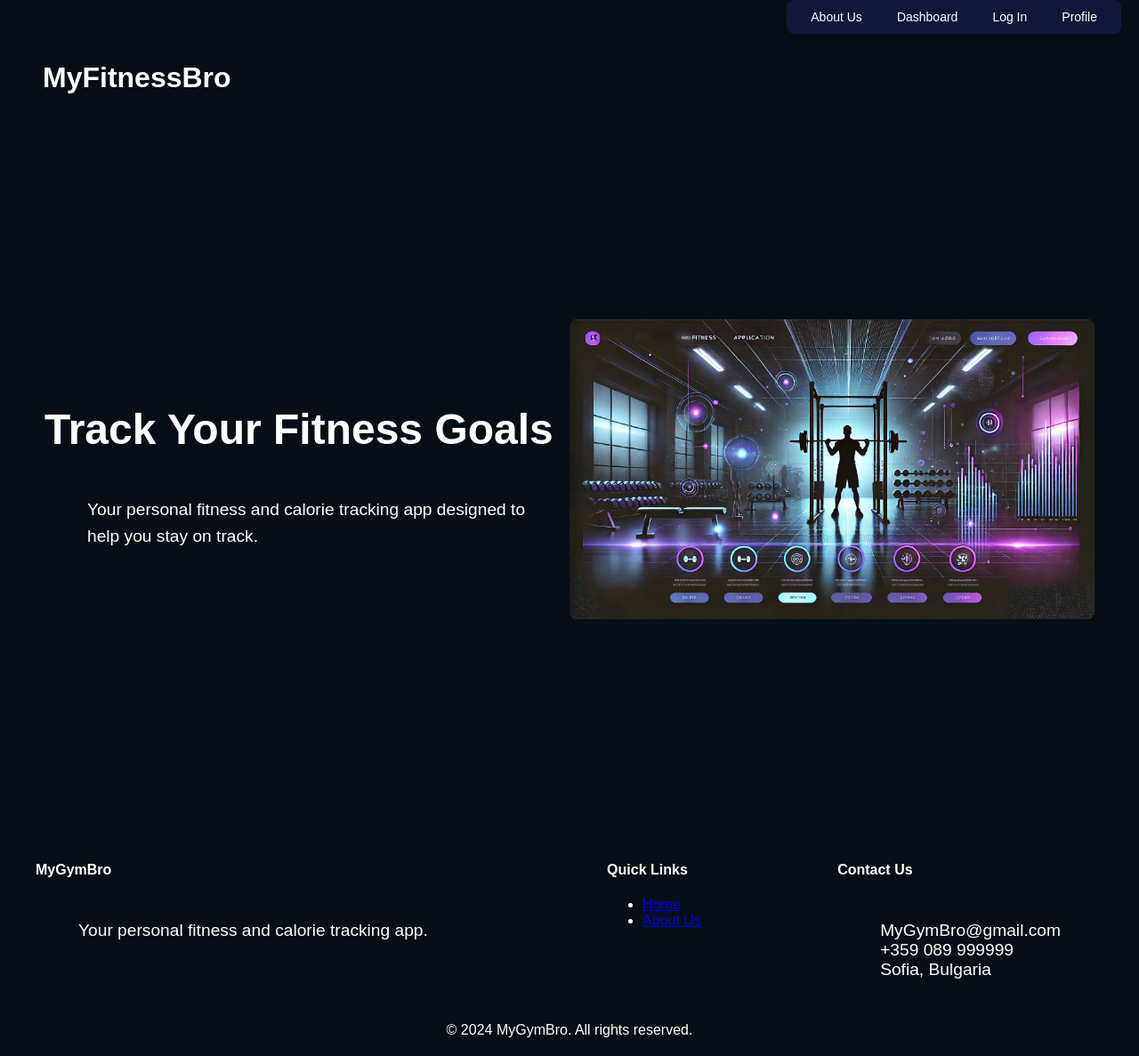
After one commit to Plamen-Lazarov/Fitness_Tracker, a Django app: template templates/common/home_logged_in.html in a window 1280 px wide. The commit adds this page. Shown: the whole page at 89% size. Run offline with Django 5.2, Linux system fonts and the light colour scheme; the template is opened without the code that fills it, so the values that code supplies are empty.

Commit message:
Make it possible to log in with username or email, and changed the button on home page functionality depending on your log status

```diff
--- a/Fitness_Tracker/accounts/urls.py
+++ b/Fitness_Tracker/accounts/urls.py
@@ -1,9 +1,9 @@
 from django.contrib.auth.views import LoginView,LogoutView
 from django.urls import path
-from Fitness_Tracker.accounts.views import HomeView, UserRegisterView
+from Fitness_Tracker.accounts.views import home_view, UserRegisterView, HomeView
 
 urlpatterns = [
-    path('', HomeView , name='home'),
+    path('', HomeView.as_view() , name='home'),
     path('register/', UserRegisterView.as_view() , name='register'),
     path('login/', LoginView.as_view(), name='login'),
     path('logout/', LogoutView.as_view(), name='logout'),
--- a/Fitness_Tracker/settings.py
+++ b/Fitness_Tracker/settings.py
@@ -86,6 +86,10 @@ DATABASES = {
     }
 }
 
+AUTHENTICATION_BACKENDS = [
+    'Fitness_Tracker.accounts.authentication.EmailOrUsernameModelBackend',
+    'django.contrib.auth.backends.ModelBackend',
+]
 
 # Password validation
 # https://docs.djangoproject.com/en/5.1/ref/settings/#auth-password-validators
--- a/templates/common/base.html
+++ b/templates/common/base.html
@@ -26,11 +26,6 @@
         <div class="footer-section">
             <h4>MyGymBro</h4>
             <p>Your personal fitness and calorie tracking app.</p>
-            <ul class="social-media">
-                <li><a href="#"><i class="fab fa-facebook-f"></i></a></li>
-                <li><a href="#"><i class="fab fa-twitter"></i></a></li>
-                <li><a href="#"><i class="fab fa-instagram"></i></a></li>
-            </ul>
         </div>
         <div class="footer-section">
             <h4>Quick Links</h4>
--- /dev/null
+++ b/templates/common/home_logged_in.html
@@ -0,0 +1,16 @@
+{% extends 'common/base.html' %}
+{% load static %}
+{% block content %}
+    <section id="about-us">
+        <section class="hero-section">
+            <div class="hero-content">
+                <h1>Track Your Fitness Goals</h1>
+                <p>Your personal fitness and calorie tracking app designed to help you stay on track.</p>
+
+            </div>
+            <div class="hero-image">
+                <img src="{% static 'media/common/png1.png' %}" alt="Fitness Hero Image">
+            </div>
+        </section>
+    </section>
+{% endblock %}
```
Also changed, not shown: Fitness_Tracker/accounts/authentication.py (added, +21 -0 lines), Fitness_Tracker/accounts/views.py (+12 -2 lines).
